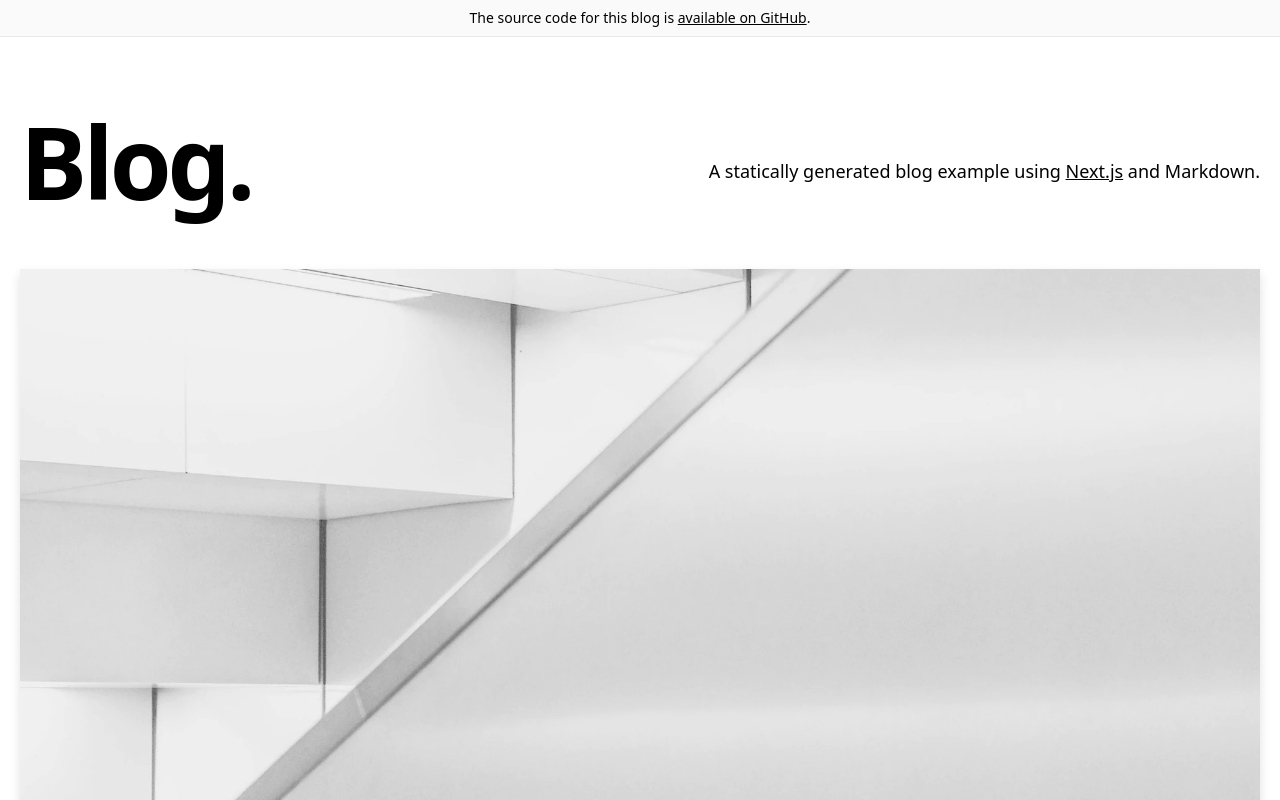
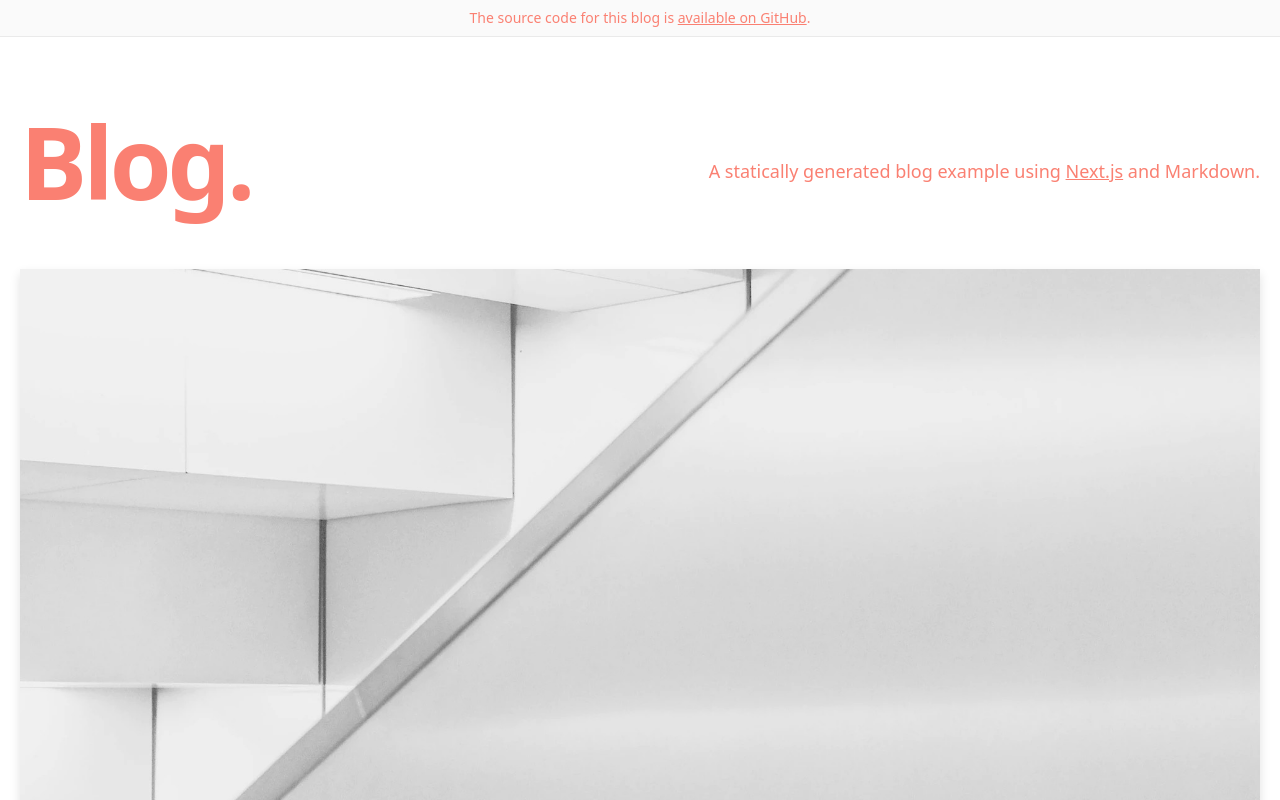
Before and after one commit to evika70/lichocka-design, a Next.js app: page / in a window 1280 px wide. Shown: the top 800 px of the page. Built offline with nearby package versions, Linux system fonts and the light colour scheme.

Commit message:
Install Sass

```diff
--- a/package.json
+++ b/package.json
@@ -15,7 +15,8 @@
     "react": "^17.0.1",
     "react-dom": "^17.0.1",
     "remark": "13.0.0",
-    "remark-html": "13.0.1"
+    "remark-html": "13.0.1",
+    "sass": "^1.32.8"
   },
   "devDependencies": {
     "autoprefixer": "^10.2.1",
--- a/pages/_app.js
+++ b/pages/_app.js
@@ -1,5 +1,6 @@
-import '../styles/index.css'
+import "../styles/index.css";
+import "../styles/custom/index.sass";
 
 export default function MyApp({ Component, pageProps }) {
-  return <Component {...pageProps} />
+  return <Component {...pageProps} />;
 }
--- /dev/null
+++ b/styles/custom/index.sass
@@ -0,0 +1,2 @@
+body
+    color: salmon
```
Also changed, not shown: 1 other file (tests, documents, lock files or other folders).
